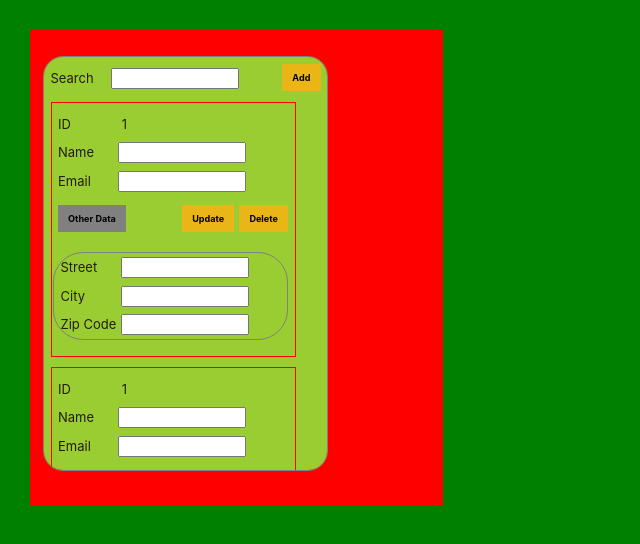
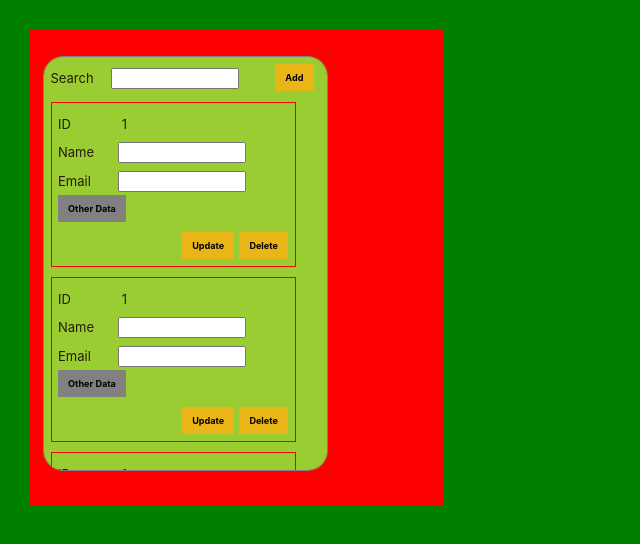
Before and after one commit to musabjolani/React-Mid-Project, a React (Vite) app in the folder client/: page / in a window 1280 px wide. Shown: the top 544 px of the page, without its empty margins (0-640 px from the left). Built offline with nearby package versions, Linux system fonts and the light colour scheme.

Commit message:
User mouse over

```diff
--- a/client/src/App.jsx
+++ b/client/src/App.jsx
@@ -1,11 +1,7 @@
-import { useState } from 'react'
-import reactLogo from './assets/react.svg'
-import viteLogo from '/vite.svg'
 import './App.css'
 import UsersPage from './UsersPage'
 
 function App() {
-  const [count, setCount] = useState(0)
 
   return (
     <>
--- a/client/src/User.jsx
+++ b/client/src/User.jsx
@@ -5,12 +5,13 @@ import './App.css'
 function User() {
 
   const [bordercolor,setBorderColor]=useState("red");
+  const [toggleOthers,setToggleOthers]=useState(false);
 
     const userStyle=
   {
     "margin-top":"10px",
     "border":"1.5px solid ",
-  "height":"240px",
+    "height":toggleOthers ? "240px" :"150px",
     "width" : "230px",
     "padding": "0.5rem",
 
@@ -18,19 +19,18 @@ const [bordercolor,setBorderColor]=useState("red");
 
 
   return (
-<div  style={{...userStyle,borderColor:bordercolor}}>
+  <div  style={{...userStyle,borderColor:bordercolor}} onClick={()=>setToggleOthers(false)}>
+      <div style={{display:"inline-block"}}>
       <label>ID</label>  1 <br/>
       <label>Name</label>
       <input style={{}}size="" type="text"/>
       <br/>
       <label>Email</label>
       <input style={{}}size="" type="text"/>
-    <div style={{ display :"inline-block", width: "100%",marginTop :"10px"}}>
-      <button style={{float:"left",backgroundColor:"grey"}}>Other Data</button>
-      <button style={{float:"right" ,}}>Delete</button>
-      <button style={{float:"right",marginRight:"5px"}}>Update</button>
+      <button style={{float:"left",backgroundColor:"grey"}}
+              onMouseOver={()=>setToggleOthers(true)}>Other Data</button>
       </div>
-    <div style={{ margin:"10px 0px 0px -5px", paddingLeft:"0.5rem", border:"1px solid grey",borderRadius:"30px"}}>
+      <div style={{ display:(toggleOthers ? 'block'  : "none") ,  margin:"10px 0px 0px -5px", paddingLeft:"0.5rem", border:"1px solid grey",borderRadius:"30px" }}>
           <label>Street</label>
           <input style={{}}size="" type="text"/>
           <br/>
@@ -40,6 +40,11 @@ return (
           <label>Zip Code</label>
           <input style={{}}size="" type="text"/>
       </div>
+      <div style={{ display :"inline-block", width: "100%",marginTop :"10px"}}>
+
+        <button style={{float:"right" ,}}>Delete</button>
+        <button style={{float:"right",marginRight:"5px"}}>Update</button>
+      </div>
     </div>
   )
 }
--- a/client/src/UsersPage.jsx
+++ b/client/src/UsersPage.jsx
@@ -1,5 +1,3 @@
-import { useState } from 'react'
-
 import './App.css'
 import User from './User';
 
@@ -20,7 +18,7 @@ function UsersPage() {
   <div  style={usersPageStyle}>
     <label>Search</label>
     <input style={{}}size="" type="text"/>
-    <button style={{float:"right"}}>Add</button>
+    <button style={{float:"right",marginRight:"7px"}}>Add</button>
     <User></User>
     <User></User>
     <User></User>
```
Lines whose indentation alone changed are shown as unchanged.
